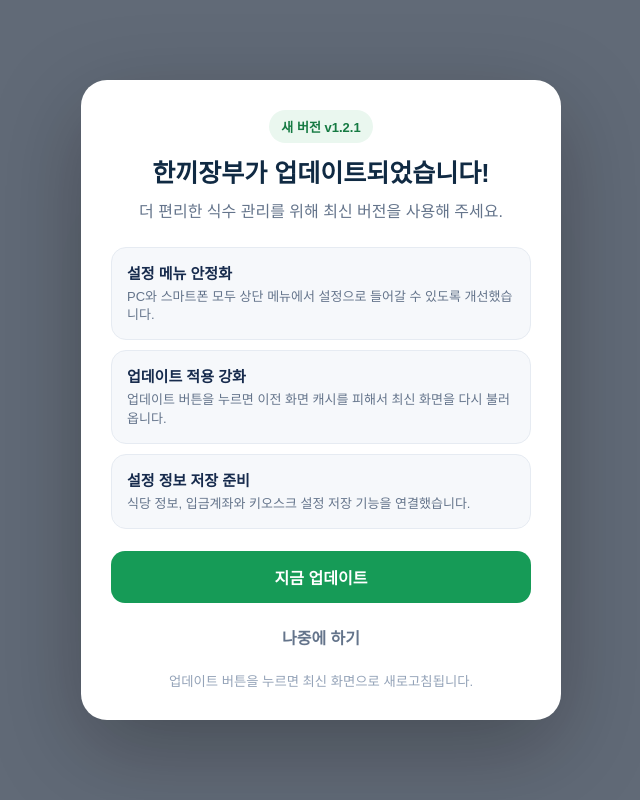
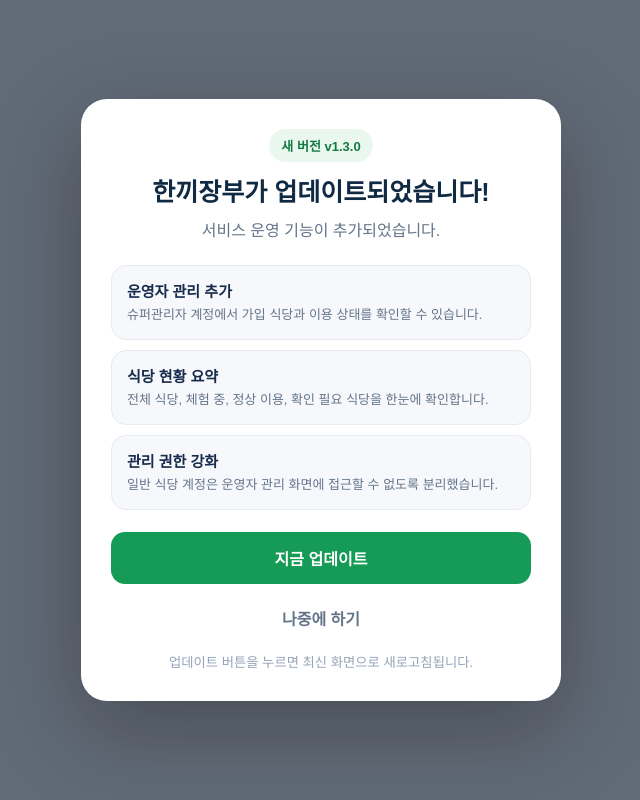
Before and after one commit to profile2018/hankki-jangbu, a Next.js app: page / in a window 1280 px wide. Shown: the whole page, without its empty margins (319-959 px from the left). Built offline with nearby package versions, Linux system fonts and the light colour scheme; no server answers.

Commit message:
Announce super admin dashboard update

```diff
--- a/app/UpdateNotice.js
+++ b/app/UpdateNotice.js
@@ -2,7 +2,7 @@
 
 import { useEffect, useState } from "react";
 
-const VERSION = "1.2.1";
+const VERSION = "1.3.0";
 const STORAGE_KEY = "hankki-jangbu-version";
 
 export default function UpdateNotice() {
@@ -12,16 +12,13 @@ export default function UpdateNotice() {
     try {
       const applied = localStorage.getItem(STORAGE_KEY);
       if (applied !== VERSION) setOpen(true);
-    } catch {
-      // localStorage를 사용할 수 없는 환경에서는 업데이트 안내를 생략합니다.
-    }
+    } catch {}
   }, []);
 
   function applyUpdate() {
     try {
       localStorage.setItem(STORAGE_KEY, VERSION);
     } catch {}
-
     const url = new URL(window.location.href);
     url.searchParams.set("_appv", VERSION);
     url.searchParams.set("_refresh", String(Date.now()));
@@ -39,11 +36,11 @@ export default function UpdateNotice() {
       <section className="update-card">
         <div className="update-badge">새 버전 v{VERSION}</div>
         <h2 id="update-title">한끼장부가 업데이트되었습니다!</h2>
-        <p className="update-lead">더 편리한 식수 관리를 위해 최신 버전을 사용해 주세요.</p>
+        <p className="update-lead">서비스 운영 기능이 추가되었습니다.</p>
         <div className="update-items">
-          <div><strong>설정 메뉴 안정화</strong><span>PC와 스마트폰 모두 상단 메뉴에서 설정으로 들어갈 수 있도록 개선했습니다.</span></div>
-          <div><strong>업데이트 적용 강화</strong><span>업데이트 버튼을 누르면 이전 화면 캐시를 피해서 최신 화면을 다시 불러옵니다.</span></div>
-          <div><strong>설정 정보 저장 준비</strong><span>식당 정보, 입금계좌와 키오스크 설정 저장 기능을 연결했습니다.</span></div>
+          <div><strong>운영자 관리 추가</strong><span>슈퍼관리자 계정에서 가입 식당과 이용 상태를 확인할 수 있습니다.</span></div>
+          <div><strong>식당 현황 요약</strong><span>전체 식당, 체험 중, 정상 이용, 확인 필요 식당을 한눈에 확인합니다.</span></div>
+          <div><strong>관리 권한 강화</strong><span>일반 식당 계정은 운영자 관리 화면에 접근할 수 없도록 분리했습니다.</span></div>
         </div>
         <button type="button" className="update-now" onClick={applyUpdate}>지금 업데이트</button>
         <button type="button" className="update-later" onClick={later}>나중에 하기</button>
```
